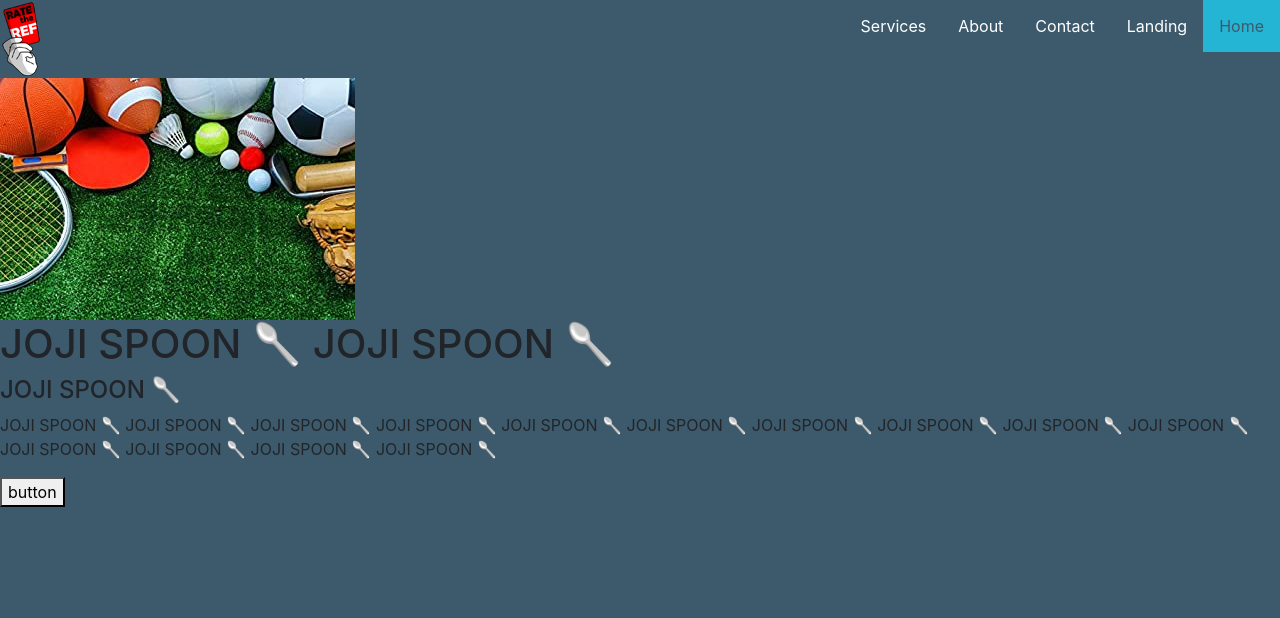
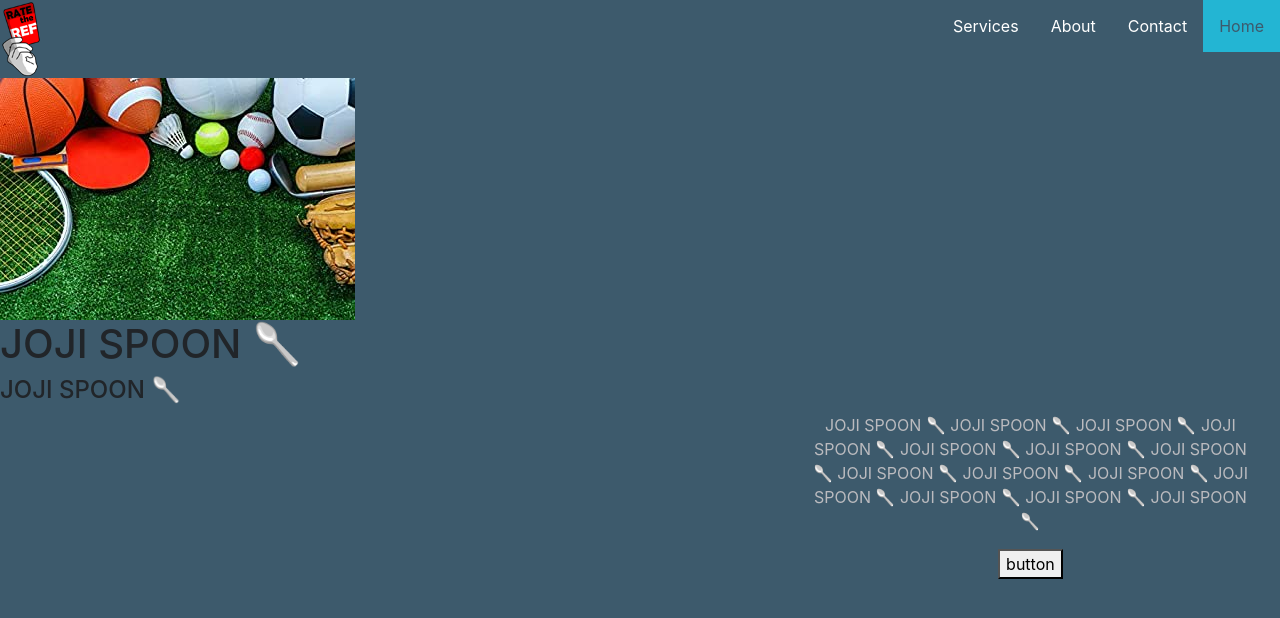
Before and after one commit to kanofbliss/rateMyRefs, a plain HTML site: page index.html in a window 1280 px wide. Drawn offline with nearby package versions, Linux system fonts and the light colour scheme.

Commit message:
updates'

```diff
--- a/css/stylesheet.css
+++ b/css/stylesheet.css
@@ -27,9 +27,16 @@ color: #F7F9F9;
     background-color: #23B5D3;
 }
 .imgDiv{
-display: inline-block;
+display: block;
 }
 .topDiv{
-
-    display: inline-block;
+height: 35%;
+    display: block;
+    margin-left: auto;
+    margin-right: 2%;
+    width: 35%;
+    float: right;
+    text-align: center;
+     color: #BBBBBF;
+    /* padding-left: 50%; */
 }
--- a/index.html
+++ b/index.html
@@ -16,20 +16,44 @@
 <body>
     <div class="navBar">
         <img class="logo" src="img/rtr-logo.png" alt="logo">
-        <a class="active" href="home.html">Home</a>
-        <a href="index.html">Landing</a>
+        <a class="active" href="index.html">Home</a>
         <a href="contact.html">Contact</a>
         <a href="about.html">About</a>
         <a href="services.html">Services</a>
     </div>
-<div class="imgDiv"><img class="topPhoto" src="img/sports.jpg" alt="photo-of-sports"></div>
+<div class="imgDiv">
+    <img class="topPhoto" src="img/sports.jpg" alt="photo-of-sports">
+    <h1>JOJI SPOON 🥄</h1>
+    <h4>JOJI SPOON 🥄</h4>
+    </div>
 
+<!-- <div class="skills">
+      <h2>My Skills.</h2>
+      <div class="skill-row">
+        <img class="webdevphoto" src="1webdevphoto.jpeg" alt="">
+        <h3>Web Devolopment</h3>
+        <p class="SKillP">This Summer I focused on learning how to build a website from scratch, coding it to all its glory. </p>
+
+      </div> -->
 <div class="topDiv">
-    <h1>JOJI SPOON 🥄 JOJI SPOON 🥄</h1>
-    <h4>JOJI SPOON 🥄</h4>
-        <p>JOJI SPOON 🥄 JOJI SPOON 🥄 JOJI SPOON 🥄 JOJI SPOON 🥄 JOJI SPOON 🥄 JOJI SPOON 🥄 JOJI SPOON 🥄 JOJI SPOON 🥄 JOJI
-        SPOON 🥄 JOJI SPOON 🥄 JOJI SPOON 🥄 JOJI SPOON 🥄 JOJI SPOON 🥄 JOJI SPOON 🥄 </p>
+
+
+        <p>JOJI SPOON 🥄 JOJI SPOON 🥄 JOJI SPOON 🥄 JOJI SPOON 🥄 JOJI SPOON 🥄 JOJI SPOON
+            🥄 JOJI SPOON 🥄 JOJI SPOON 🥄 JOJI SPOON 🥄 JOJI SPOON 🥄 JOJI SPOON 🥄 JOJI SPOON
+            🥄 JOJI SPOON 🥄 JOJI SPOON 🥄 </p>
         <button>button</button>
 </div>
+
+
+
+<!-- <div class="container">
+    <div class= "row">
+        <p>JOJI SPOON 🥄 JOJI SPOON 🥄 JOJI SPOON 🥄 JOJI SPOON 🥄 JOJI SPOON 🥄 JOJI SPOON
+            🥄 JOJI SPOON 🥄 JOJI SPOON 🥄 JOJI SPOON 🥄 JOJI SPOON 🥄 JOJI SPOON 🥄 JOJI SPOON
+            🥄 JOJI SPOON 🥄 JOJI SPOON 🥄 </p>
+    </div>
+</div> -->
+
+
 </body>
 </html>
```
Also changed, not shown: contact.html (+2 -3 lines).
